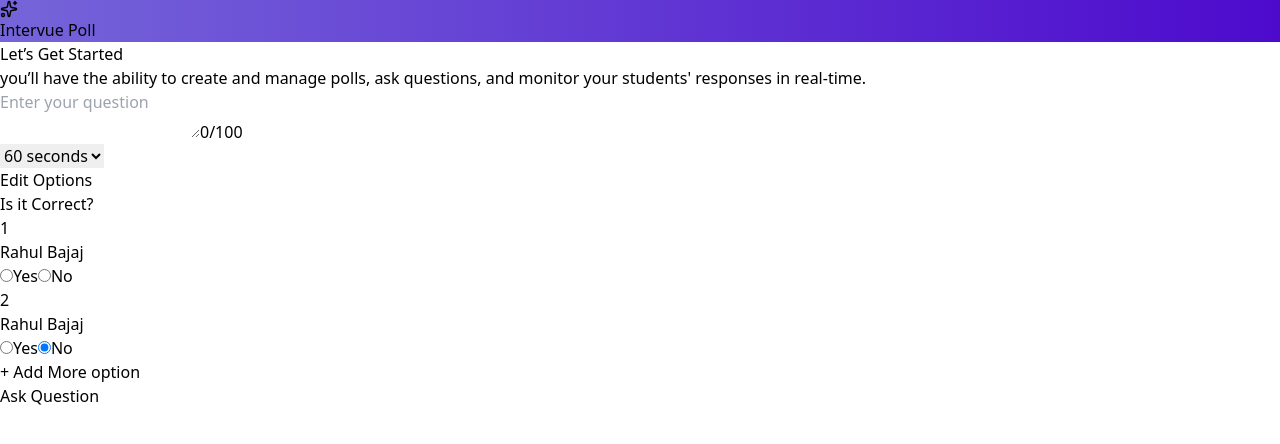
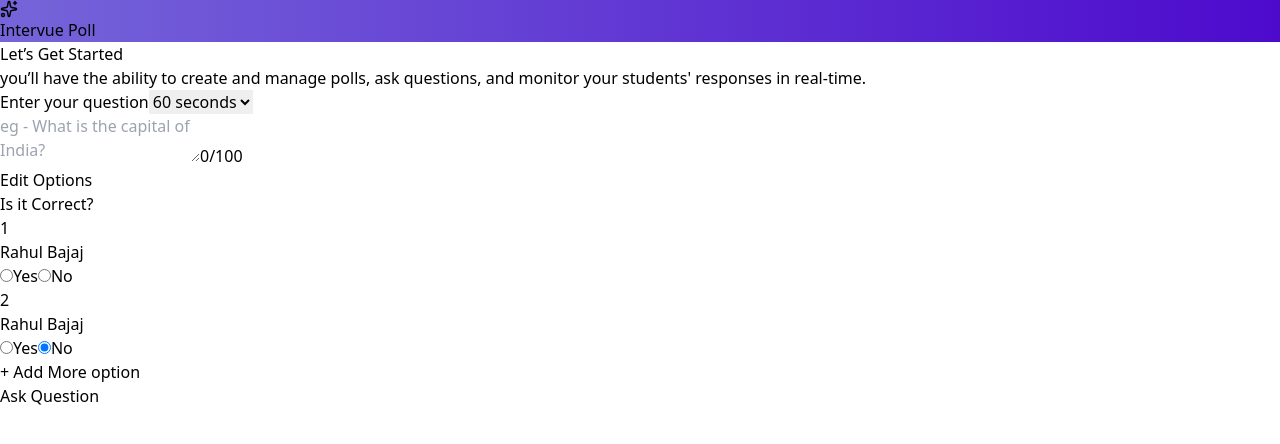
Before and after one commit to ri123-ya/Live-Polling-System, a React app in the folder frontend/: page /teacher in a window 1280 px wide. Shown: the top 444 px of the page. Built offline with nearby package versions, Linux system fonts and the light colour scheme; the HTML template or start-up script is replaced by a standard one.

Commit message:
updated question area

```diff
--- a/frontend/src/pages/teacher/LetsGetStarted.jsx
+++ b/frontend/src/pages/teacher/LetsGetStarted.jsx
@@ -61,28 +61,33 @@ export default function LetsGetStartedTeacher() {
         </div>
 
         {/* Question Input + Timer */}
-        <div className="flex gap-6 items-start mb-8">
-          <div className="flex-1 relative">
+        <div className="mb-8">
+          <div className="flex items-center justify-between mb-3">
+            <label className="text-lg font-semibold text-gray-900">
+              Enter your question
+            </label>
+            <select
+              value={timeLimit}
+              onChange={(e) => setTimeLimit(e.target.value)}
+              className="px-4 py-2 border border-gray-300 rounded-lg text-gray-700 text-sm focus:outline-none focus:ring-2 focus:ring-purple-600 bg-white"
+            >
+              <option>30 seconds</option>
+              <option>60 seconds</option>
+            </select>
+          </div>
+
+          <div className="relative bg-gray-100 rounded-lg p-4">
             <textarea
               value={question}
               onChange={(e) => setQuestion(e.target.value)}
-              placeholder="Enter your question"
-              className="w-full h-32 p-4 border border-gray-300 rounded-lg resize-none focus:outline-none focus:ring-2 focus:ring-purple-600 focus:border-transparent text-gray-800 placeholder-gray-400"
+              placeholder="eg - What is the capital of India?"
+              className="w-full h-24 bg-transparent border-none resize-none focus:outline-none text-gray-800 placeholder-gray-500"
               maxLength={100}
             />
-            <span className="absolute bottom-3 right-4 text-sm text-gray-400">
+            <span className="absolute bottom-3 right-4 text-sm text-gray-500">
               {question.length}/100
             </span>
           </div>
-
-          <select
-            value={timeLimit}
-            onChange={(e) => setTimeLimit(e.target.value)}
-            className="h-12 px-4 py-2 border border-gray-300 rounded-lg text-gray-700 focus:outline-none focus:ring-2 focus:ring-purple-600"
-          >
-            <option>30 seconds</option>
-            <option>60 seconds</option>
-          </select>
         </div>
 
         {/* Options */}
```
